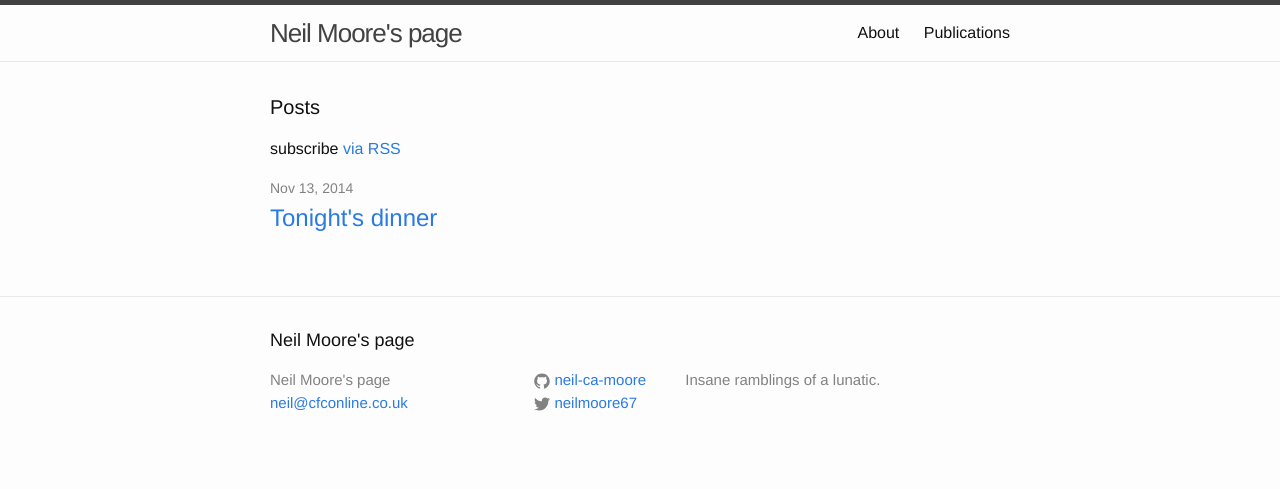
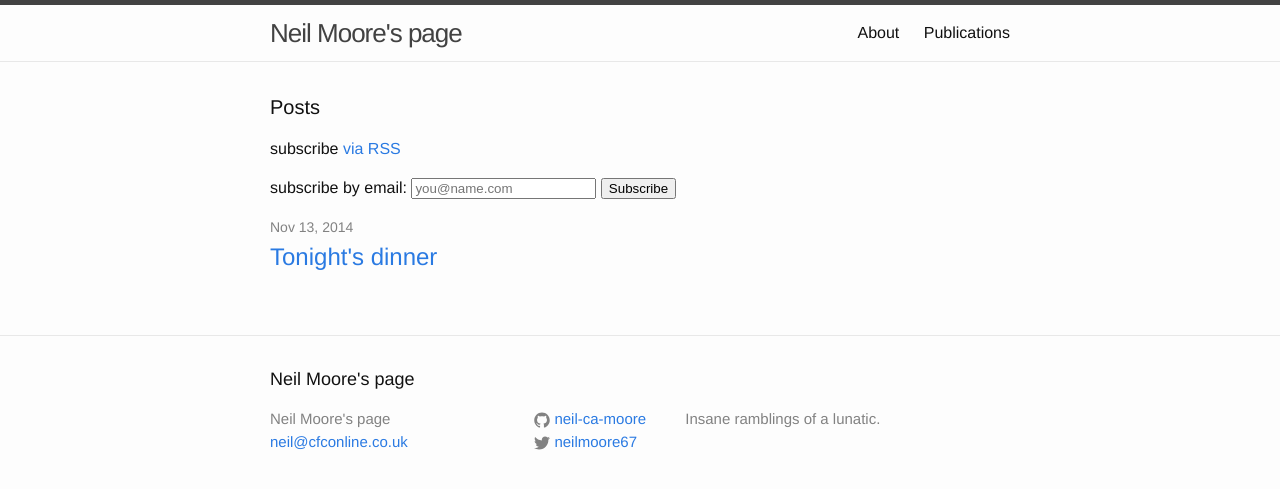
Before and after one commit to neil-ca-moore/neil-ca-moore.github.io, a Jekyll site: the page built from index.html, in a window 1280 px wide. Shown: the top 489 px of the page. Built offline with Jekyll 4.4.1, drawn with Linux system fonts in a browser that asks for light colours.

Commit message:
Add mailing list signup form

```diff
--- /dev/null
+++ b/_includes/mailchimp.html
@@ -0,0 +1,9 @@
+<div id="mc_embed_signup">
+	<form action="//bigoh.us9.list-manage.com/subscribe/post?u=43f30903451d703b811257e82&amp;id=2f5ffd4ec2" method="post" id="mc-embedded-subscribe-form" name="mc-embedded-subscribe-form" class="validate" target="_blank" novalidate>
+		<p>subscribe by email:
+			<input type="email" value="" name="EMAIL" class="required email" id="mce-EMAIL" placeholder="you@name.com">
+		    <input type="hidden" name="b_43f30903451d703b811257e82_2f5ffd4ec2" tabindex="-1" value="">
+			<input type="submit" value="Subscribe" name="subscribe" id="mc-embedded-subscribe" class="button">
+		</p>
+	</form>
+</div>
--- a/index.html
+++ b/index.html
@@ -7,6 +7,8 @@ layout: default
   <h1 class="page-heading">Posts</h1>
 
   <p class="rss-subscribe">subscribe <a href="{{ "/feed.xml" | prepend: site.baseurl }}">via RSS</a></p>
+
+  {% include mailchimp.html %}
 
   <ul class="post-list">
     {% for post in site.posts %}
```
